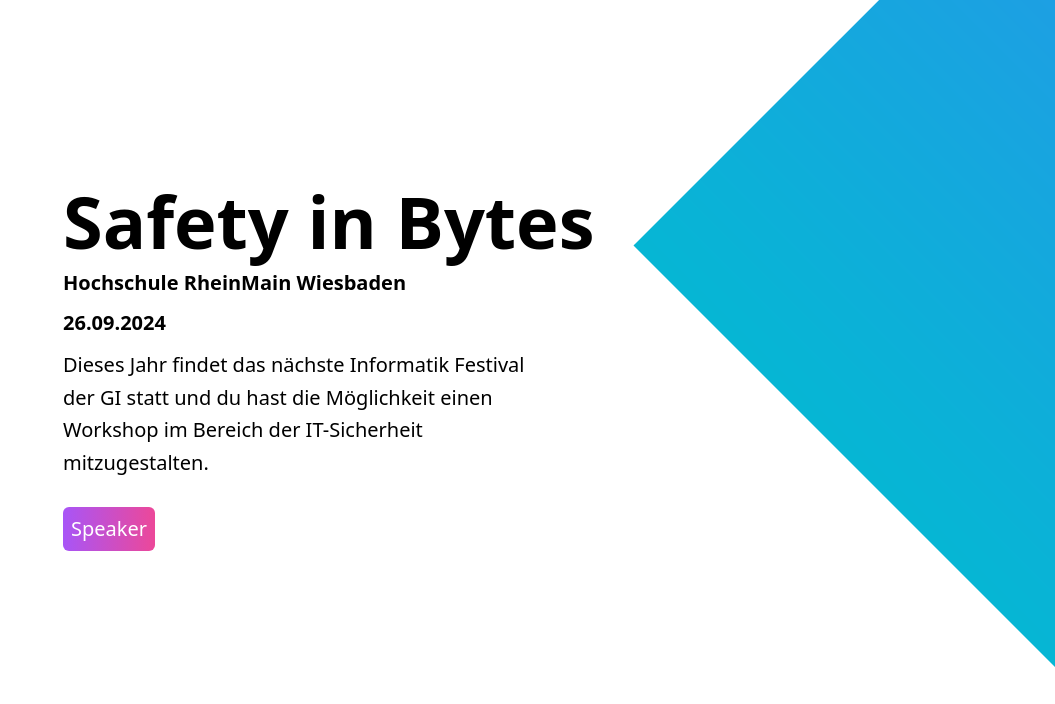
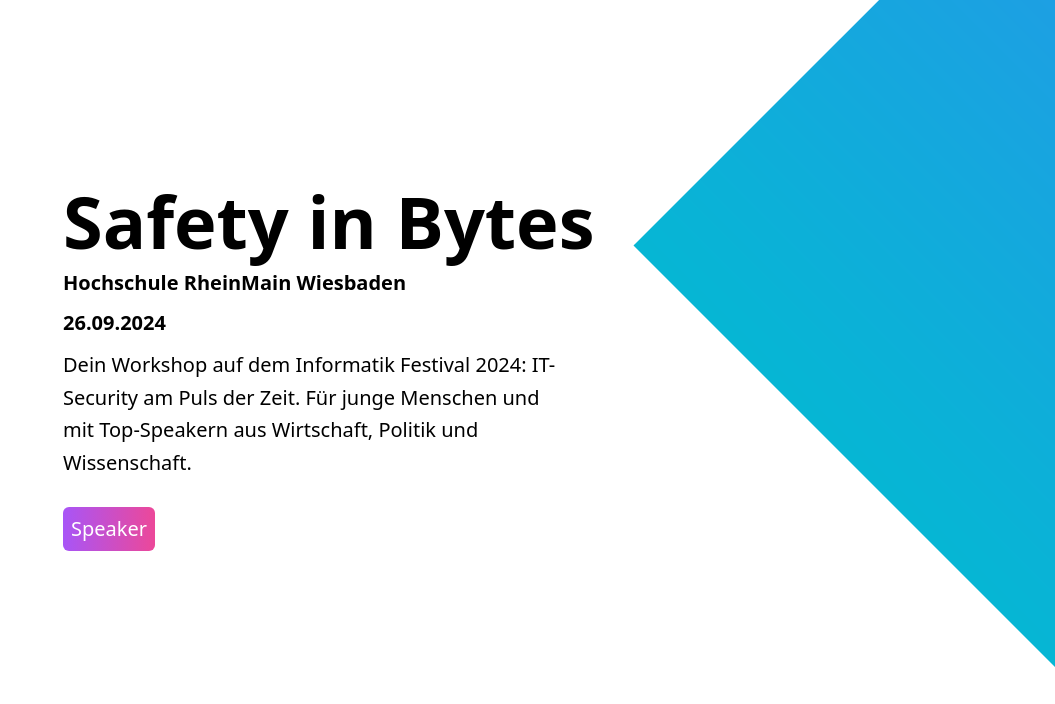
Before and after one commit to safetyinbytes/safetyinbytes.github.io, a React (Create React App) app: page / in a window 1280 px wide. Shown: the top 704 px of the page, without its empty margins (225-1280 px from the left). Built offline with nearby package versions, Linux system fonts and the light colour scheme.

Commit message:
feat(index): update description

```diff
--- a/src/pages/Index.tsx
+++ b/src/pages/Index.tsx
@@ -9,9 +9,7 @@ export const Index = () => {
                     <p className="text-xl font-bold">Hochschule RheinMain Wiesbaden</p>
                     <p className="text-xl font-bold">26.09.2024</p>
                     <p className="text-xl leading-relaxed lg:w-1/2 px-12 text-justify lg:text-start lg:p-0">
-                        Dieses Jahr findet das nächste Informatik Festival der GI statt
-                        und du hast die Möglichkeit einen Workshop im Bereich der IT-Sicherheit
-                        mitzugestalten.
+                        Dein Workshop auf dem Informatik Festival 2024: IT-Security am Puls der Zeit. Für junge Menschen und mit Top-Speakern aus Wirtschaft, Politik und Wissenschaft.
                     </p>
                     <div className="mt-4 flex gap-4 px-12 lg:p-0">
                         <Link to="/speaker" className="text-white p-2 text-xl rounded-md bg-gradient-to-r from-purple-500 to-pink-500">
```
